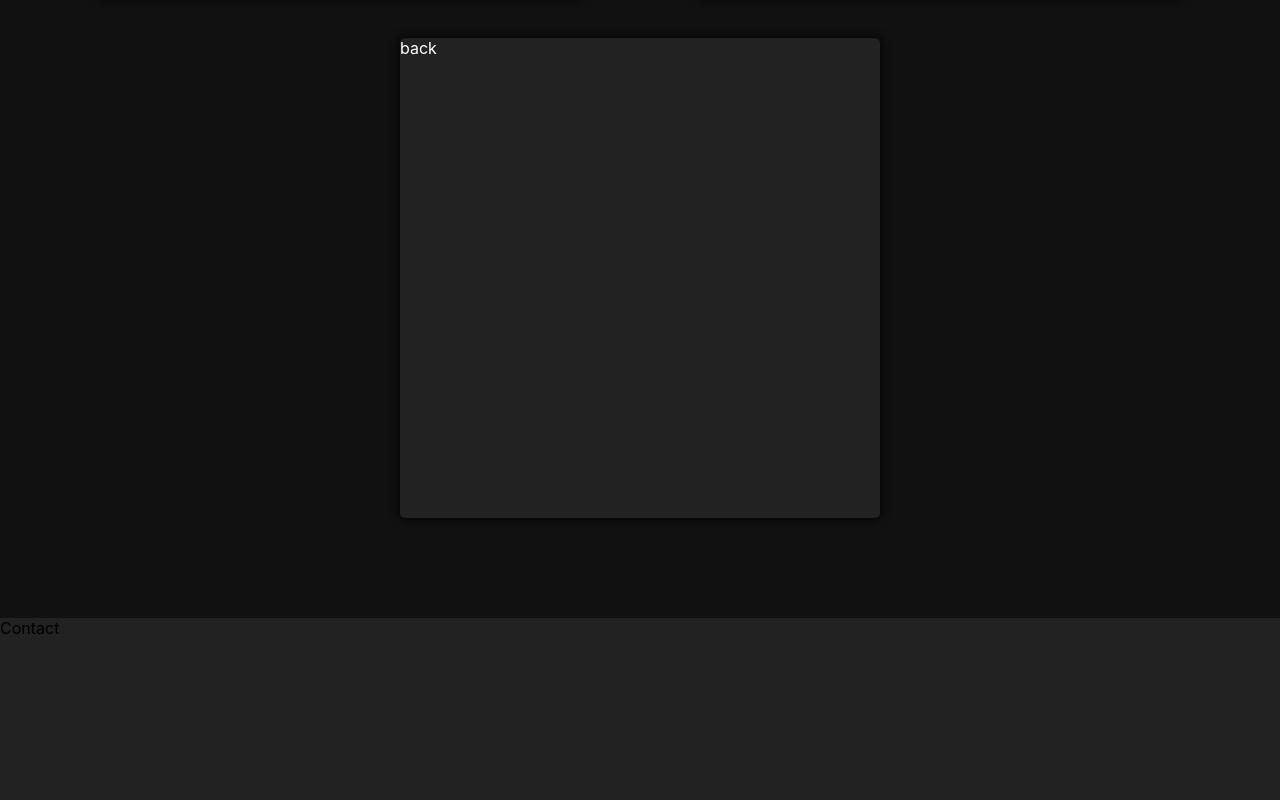
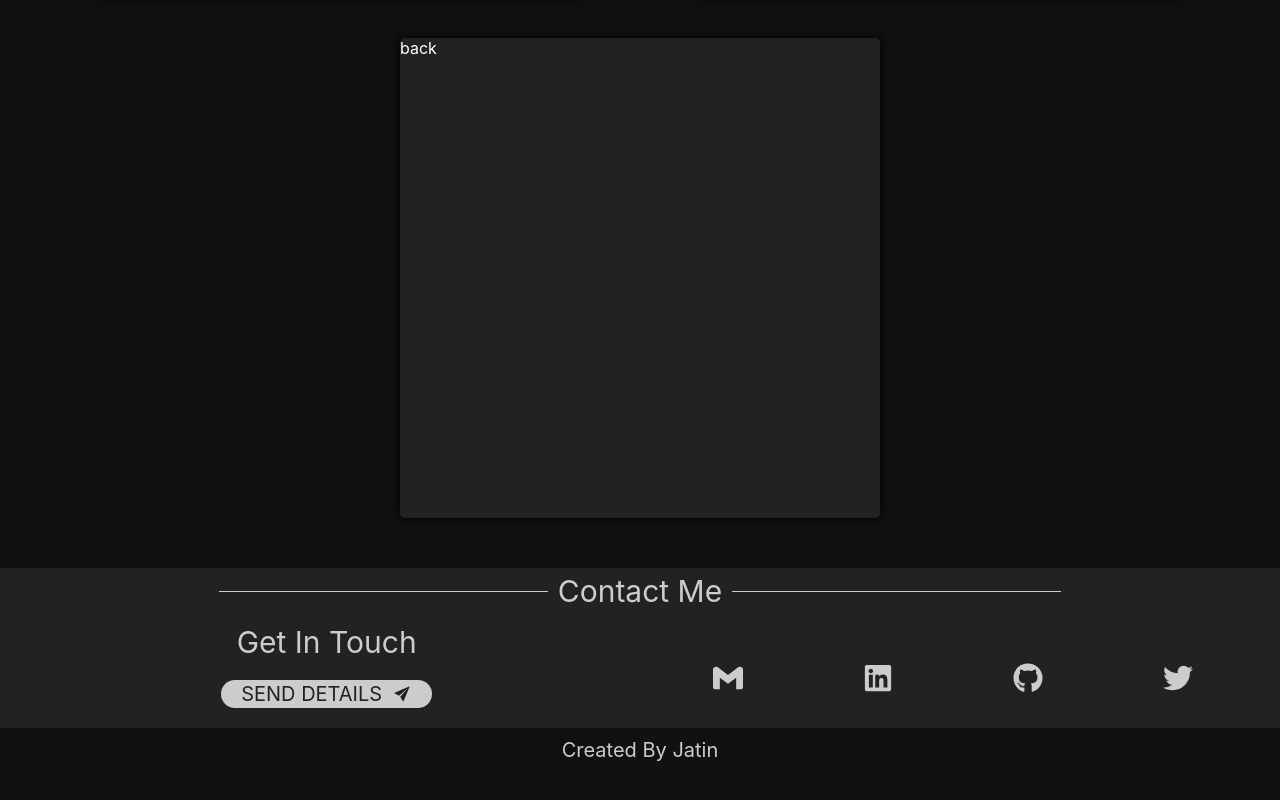
Before and after one commit to jatingandhidev/Portfolio, a React (Create React App) app: page / in a window 1280 px wide. Shown: the part 2290-3090 px from the top of the page. After the commit the page ends 3062 px from the top, so only its background shows below. Built offline with nearby package versions, Linux system fonts and the light colour scheme.

Commit message:
added contact section

```diff
--- /dev/null
+++ b/src/Components/ContactLeft/index.js
@@ -0,0 +1,14 @@
+import './styles.css'
+import { IoIosSend } from 'react-icons/io'
+
+const ContactLeft = () => {
+  return (
+    <div className="contact-content-left">
+      <div className="left-heading">Get In Touch</div>
+      <div className="left-content">
+        send details <IoIosSend />
+      </div>
+    </div>
+  )
+}
+export default ContactLeft
--- /dev/null
+++ b/src/Components/ContactLeft/styles.css
@@ -0,0 +1,36 @@
+.contact-content-left {
+  color: var(--secondary-color-2);
+  width: 100%;
+  max-width: 600px;
+  display: flex;
+  justify-content: space-evenly;
+  flex-direction: row;
+  align-items: center;
+  margin-top: 10px;
+}
+
+.left-heading {
+  font-size: var(--font-medium);
+}
+
+.left-content {
+  font-size: var(--font-small);
+  color: var(--primary-color-2);
+  background-color: var(--secondary-color-2);
+  padding: 2px 20px;
+  border-radius: var(--border-radius);
+  text-transform: uppercase;
+  display: flex;
+  align-items: center;
+  gap: 10px;
+  cursor: pointer;
+}
+
+@media (width>=1024px) {
+  .contact-content-left {
+    flex-direction: column;
+    width: 50%;
+    gap: 20px;
+    margin-bottom: 20px;
+  }
+}
--- /dev/null
+++ b/src/Components/ContactRight/index.js
@@ -0,0 +1,25 @@
+import './styles.css'
+import { SiGmail } from 'react-icons/si'
+import { FaLinkedin, FaGithub, FaTwitter } from 'react-icons/fa'
+
+const ContactRight = () => {
+  return (
+    <div className="contact-content-right">
+      <ul className="social-links">
+        <li>
+          <SiGmail />
+        </li>
+        <li>
+          <FaLinkedin />
+        </li>
+        <li>
+          <FaGithub />
+        </li>
+        <li>
+          <FaTwitter />
+        </li>
+      </ul>
+    </div>
+  )
+}
+export default ContactRight
--- /dev/null
+++ b/src/Components/ContactRight/styles.css
@@ -0,0 +1,31 @@
+.contact-content-right {
+  background-color: var(--primary-color-3);
+  width: 100%;
+
+  margin-top: 20px;
+  border-top: 1px solid var(--primary-color-1);
+  border-bottom: 1px solid var(--primary-color-1);
+}
+
+.social-links {
+  display: flex;
+  justify-content: space-around;
+  color: var(--secondary-color-3);
+}
+
+.social-links li {
+  font-size: var(--font-medium);
+  cursor: pointer;
+}
+
+@media (width>=1024px) {
+  .contact-content-right {
+    width: 50%;
+    background-color: transparent;
+    border: none;
+    max-width: 600px;
+  }
+  .social-links {
+    color: var(--secondary-color-2);
+  }
+}
--- a/src/Pages/Contact/index.js
+++ b/src/Pages/Contact/index.js
@@ -1,9 +1,15 @@
+import ContactLeft from '../../Components/ContactLeft'
+import ContactRight from '../../Components/ContactRight'
 import './styles.css'
 
 const Contact = () => {
   return (
     <div id="Contact" className="contact-container">
-      Contact
+      <div className="contact-heading">Contact Me</div>
+      <div className="contact-content">
+        <ContactLeft />
+        <ContactRight />
+      </div>
     </div>
   )
 }
--- a/src/Pages/Contact/styles.css
+++ b/src/Pages/Contact/styles.css
@@ -1,5 +1,44 @@
 .contact-container {
-  height: 50vh;
+  /* height: 30vh; */
   background-color: var(--primary-color-2);
-  margin-top: 100px;
+  margin-top: 50px;
+  display: flex;
+  flex-direction: column;
+  align-items: center;
 }
+
+.contact-heading {
+  font-size: var(--font-medium);
+  color: var(--secondary-color-2);
+
+  margin: 5px;
+  display: grid;
+  grid-template-columns: 1fr 1fr 1fr;
+  grid-gap: 10px;
+}
+
+.contact-heading:after,
+.contact-heading:before {
+  content: ' ';
+  display: block;
+  height: 50%;
+  background-color: transparent;
+  border-bottom: 1px solid var(--secondary-color-2);
+}
+
+.contact-content {
+  display: flex;
+  flex-direction: column;
+  width: 100%;
+  align-items: center;
+}
+
+@media (width>=1024px) {
+  .contact-content {
+    flex-direction: row;
+    justify-content: space-evenly;
+  }
+  .contact-heading {
+    grid-template-columns: 2fr 1fr 2fr;
+  }
+}
--- /dev/null
+++ b/src/Sections/Footer/index.js
@@ -0,0 +1,6 @@
+import './styles.css'
+
+const Footer = () => {
+  return <div className="footer">Created By Jatin</div>
+}
+export default Footer
--- /dev/null
+++ b/src/Sections/Footer/styles.css
@@ -0,0 +1,6 @@
+.footer {
+  text-align: center;
+  color: var(--secondary-color-2);
+  font-size: var(--font-small);
+  margin: 10px;
+}
--- a/src/SharedLayout.js
+++ b/src/SharedLayout.js
@@ -4,6 +4,7 @@ import Home from './Pages/Home'
 import About from './Pages/About'
 import Projects from './Pages/Projects'
 import Contact from './Pages/Contact'
+import Footer from './Sections/Footer'
 
 const SharedLayout = () => {
   return (
@@ -13,6 +14,7 @@ const SharedLayout = () => {
       <About />
       <Projects />
       <Contact />
+      <Footer />
     </div>
   )
 }
--- a/src/index.css
+++ b/src/index.css
@@ -31,5 +31,6 @@ a {
 }
 
 ul {
+  padding: 0;
   list-style: none;
 }
```
